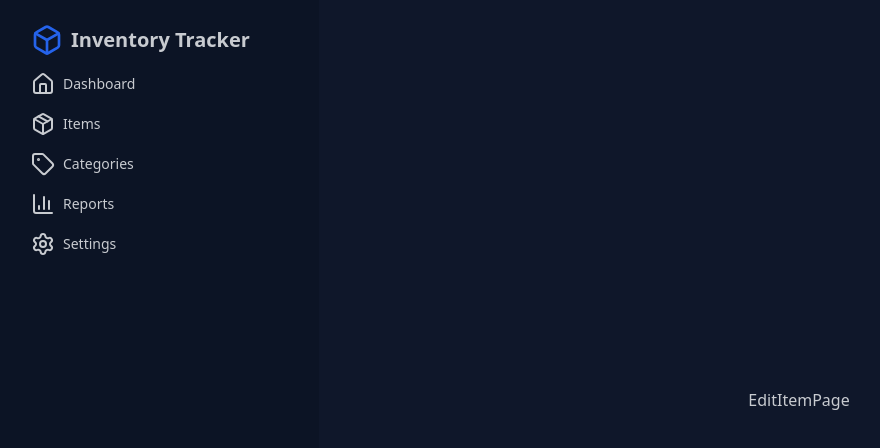
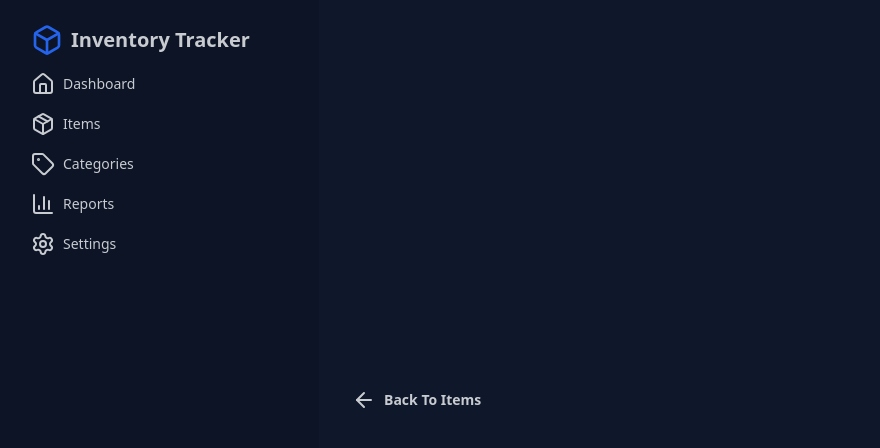
Before and after one commit to Asadlion92/inventory-tracker-mern, a React app in the folder frontend/: page /edit/1 in a window 1280 px wide. Shown: the top 448 px of the page, without its empty margins (1-881 px from the left). Built offline with nearby package versions, Linux system fonts and the light colour scheme; the HTML template or start-up script is replaced by a standard one.

Commit message:
Working on EditItemPage

```diff
--- a/frontend/src/pages/EditItemPage.jsx
+++ b/frontend/src/pages/EditItemPage.jsx
@@ -1,8 +1,15 @@
-import React from 'react'
+import React from 'react';
+import { Link } from 'react-router';
+import { ArrowLeft } from 'lucide-react';
 
 const EditItemPage = () => {
   return (
-    <div>EditItemPage</div>
+    <div className='w-full px-2'>
+      <Link to={"/items"} className='btn btn-ghost'>
+        <ArrowLeft />
+        Back To Items
+      </Link>
+    </div>
   )
 }
 
--- a/frontend/src/pages/Items.jsx
+++ b/frontend/src/pages/Items.jsx
@@ -6,6 +6,19 @@ import { toast } from 'react-hot-toast';
 import api from './../lib/axios';
 
 const Items = () => {
+
+  // const handleDelete = async (e, id) => {
+  //   if (!window.confirm("Are you sure you want to delete this item?")) return;
+
+  //   try {
+  //     await api.delete(`/edit/${id}`);
+  //     toast.success("Item successfully deleted")
+  //   } catch (error) {
+  //     console.log("Error in handleDelete", error);
+  //     toast.error("Failed to delete item");
+  //   }
+
+  // };
 
   const [isRateLimited, setIsRateLimited] = useState(false);
   const [items, setItems] = useState([]);
@@ -81,8 +94,12 @@ const Items = () => {
                   <td>${item.price}</td>
                   <td>{item.category}</td>
                   <td>
-                    <button className="btn btn-outline btn-info mr-2"><Pencil /></button>
-                    <button className="btn btn-outline btn-error ml-2"><Trash2 /></button>
+                    <Link to={`/edit/${item._id}`} className='btn btn-outline btn-info mr-2'><Pencil /></Link>
+                    {/* <button className="btn btn-outline btn-info mr-2"><Pencil /></button> */}
+                    <button
+                      className="btn btn-outline btn-error ml-2"
+                      onClick={(e) => handleDelete(e, item._id)}
+                      ><Trash2 /></button>
                   </td>
                 </tr>
               ))}
```
